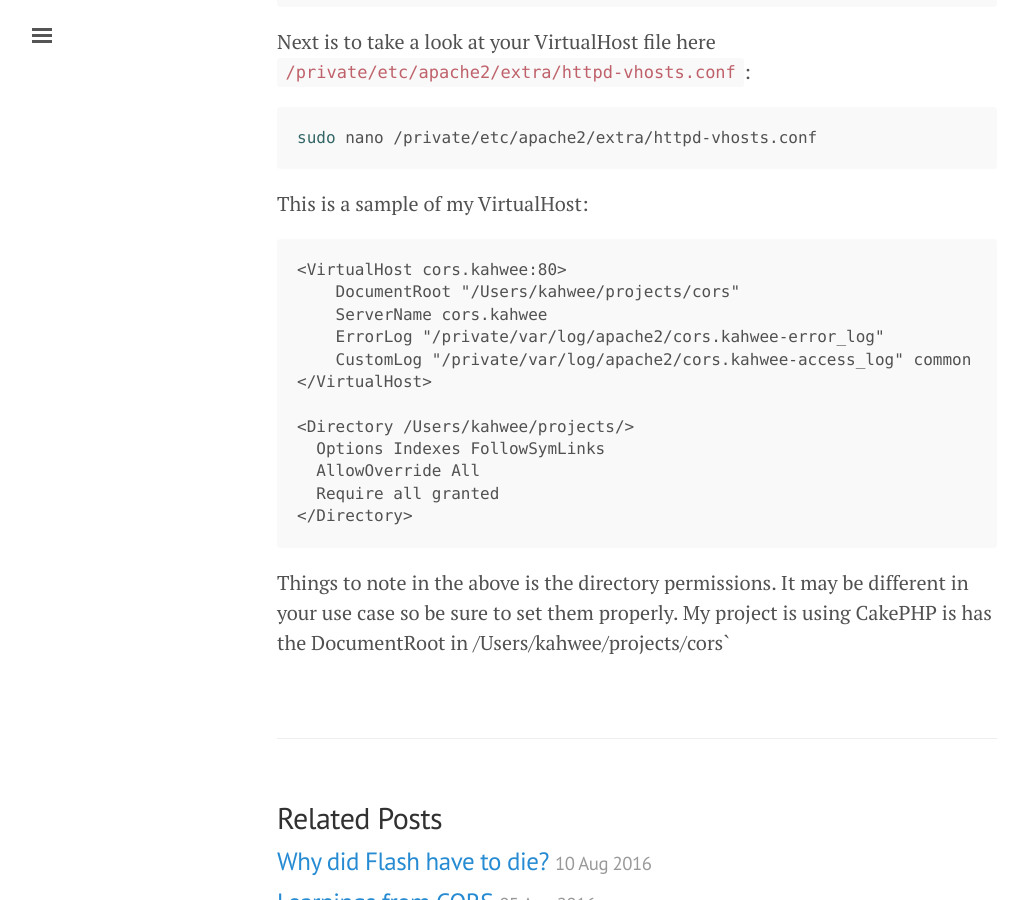
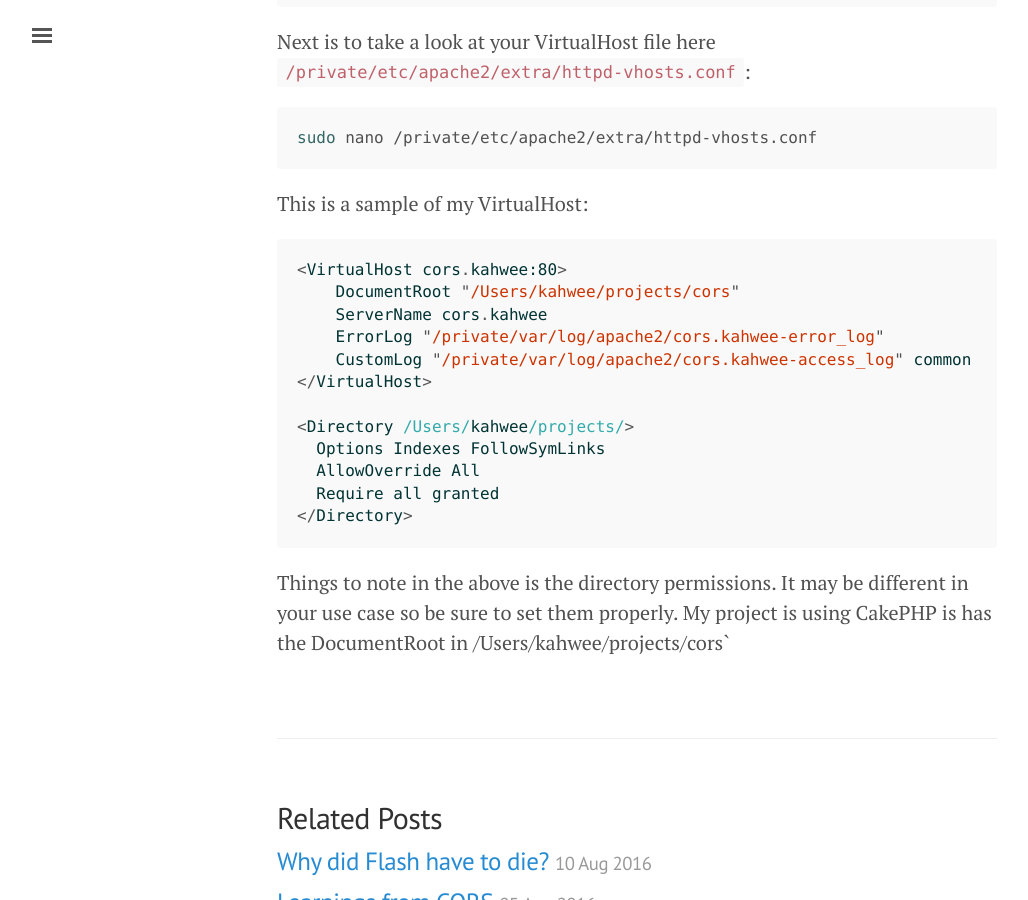
Before and after one commit to javascript-sg/javascript-sg.github.io, a Jekyll site: the page built from _posts/2016-08-11-how-to-run-php-5-6-with-apache-in-el-capitan.markdown, in a window 1280 px wide and 900 px high, scrolled down 1652 px. Shown: the whole window, without its empty margins (3-1031 px from the left). Built offline with Jekyll 4.4.1, drawn with Linux system fonts in a browser that asks for light colours; some of the changed text lies outside the part shown.

Commit message:
Post update: How to run PHP 5.6 with Apache in El Capitan

````diff
--- a/_posts/2016-08-11-how-to-run-php-5-6-with-apache-in-el-capitan.markdown
+++ b/_posts/2016-08-11-how-to-run-php-5-6-with-apache-in-el-capitan.markdown
@@ -17,7 +17,7 @@
 
 ## Updating Apache httpd configuration
 
-Next you will need to edit your Apache configuration. Open `/private/etc/apache2/httpd.conf for that`.
+Next you will need to edit your Apache configuration. Open `/private/etc/apache2/httpd.conf` for that.
 
 ```sh
 sudo nano /private/etc/apache2/httpd.conf
@@ -65,7 +65,7 @@
 
 This is a sample of my VirtualHost:
 
-```
+```perl
 <VirtualHost cors.kahwee:80>
     DocumentRoot "/Users/kahwee/projects/cors"
     ServerName cors.kahwee
````
